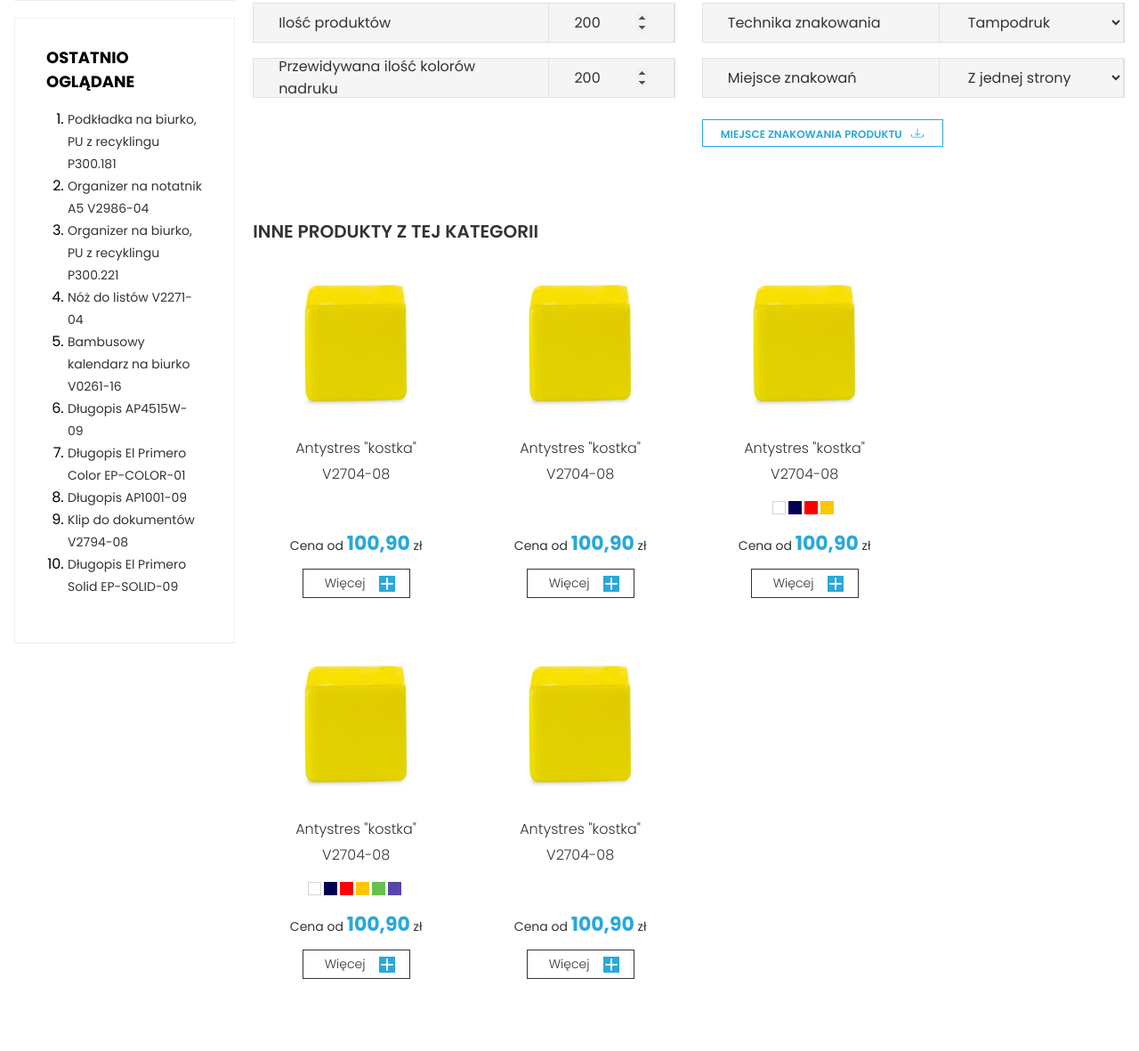
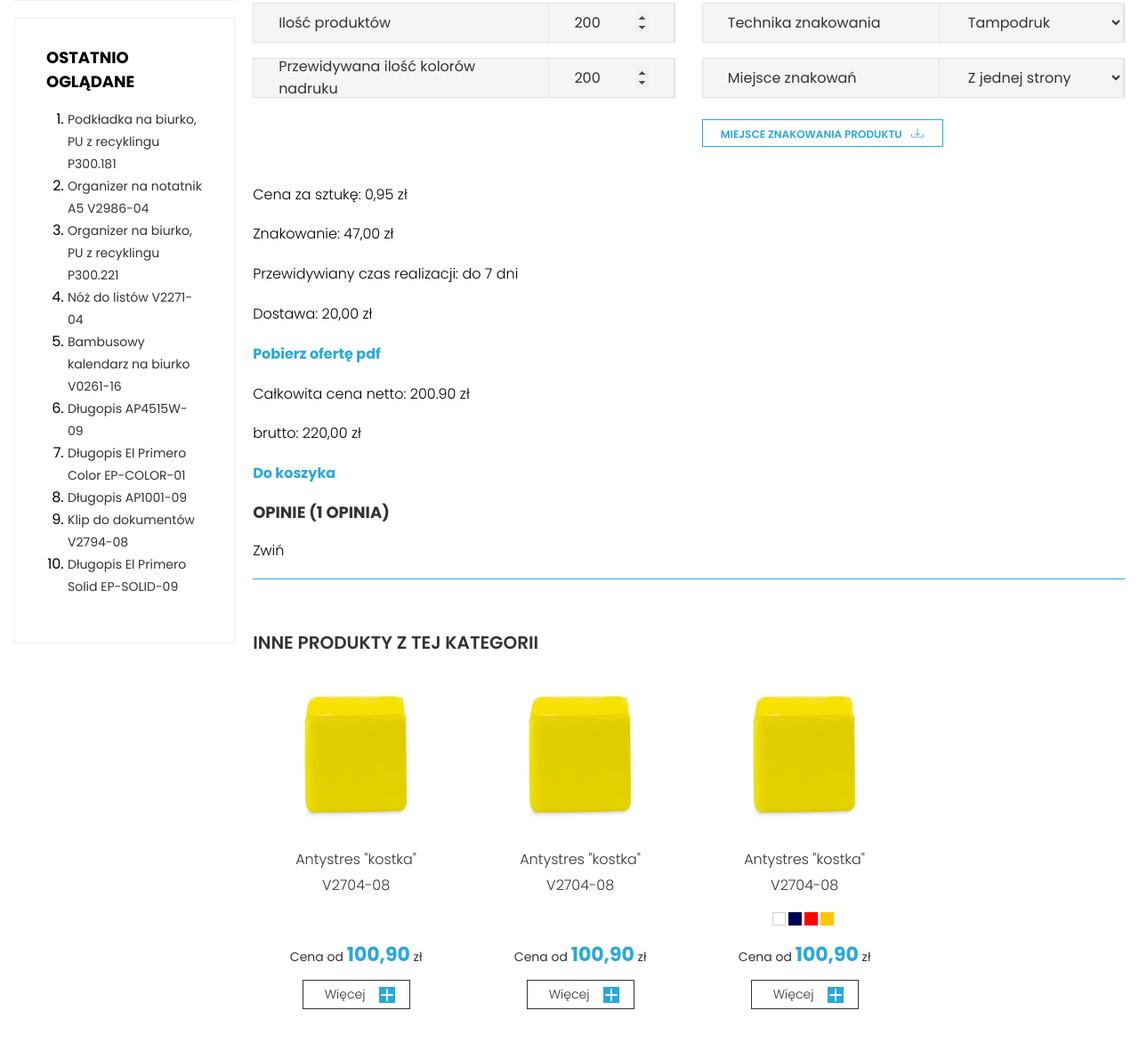
Before and after one commit to goldipl/PROMOTECA, a PHP site: page /products_card.php in a window 1280 px wide. Shown: the part 1379-2560 px from the top of the page at 89% size. Run offline with PHP 8.4, Linux system fonts and the light colour scheme.

Commit message:
add cart prices text container

```diff
--- a/components/products_card/products_card_description_client.php
+++ b/components/products_card/products_card_description_client.php
@@ -73,5 +73,45 @@
                 </div>
             </div>
         </div>
+        <div class="desc_cart_prices_text">
+            <div class="desc_cart_prices_text--slot">
+                <p class="text">Cena za sztukę: 0,95 zł</p>
+            </div>
+            <div class="desc_cart_prices_text--slot">
+                <p class="text">Znakowanie: 47,00 zł</p>
+            </div>
+            <div class="desc_cart_prices_text--slot two-slots">
+                <div class="slot-one">
+                    <p class="text">Przewidywiany czas realizacji: <span>do 7 dni</span></p>
+                </div>
+                <div class="slot-two">
+                    <p class="text">Dostawa: 20,00 zł</p>
+                </div>
+            </div>
+            <div class="desc_cart_prices_text--slot two-slots margin">
+                <div class="slot-one">
+                    <div class="download_button">
+                        <a href="">Pobierz ofertę pdf</a>
+                    </div>
+                </div>
+                <div class="slot-two summary">
+                    <p class="text">Całkowita cena netto: <span>200.90</span> zł</p>
+                </div>
+            </div>
+            <div class="desc_cart_prices_text--slot">
+                <p class="text">brutto: 220,00 zł</p>
+            </div>
+            <div class="desc_cart_prices_text--slot btn">
+                <div class="add_to_cart_button">
+                    <a href="">Do koszyka</a>
+                </div>
+            </div>
+        </div>
+        <div class="opinions_container">
+            <div class="desc_title_box">
+                <h2 class="desc_title_box--title">Opinie <span>(1 opinia)</span></h2>
+                <p class="desc_title_box--expand">Zwiń</p>
+            </div>
+        </div>
     </div>
 </div>
```
